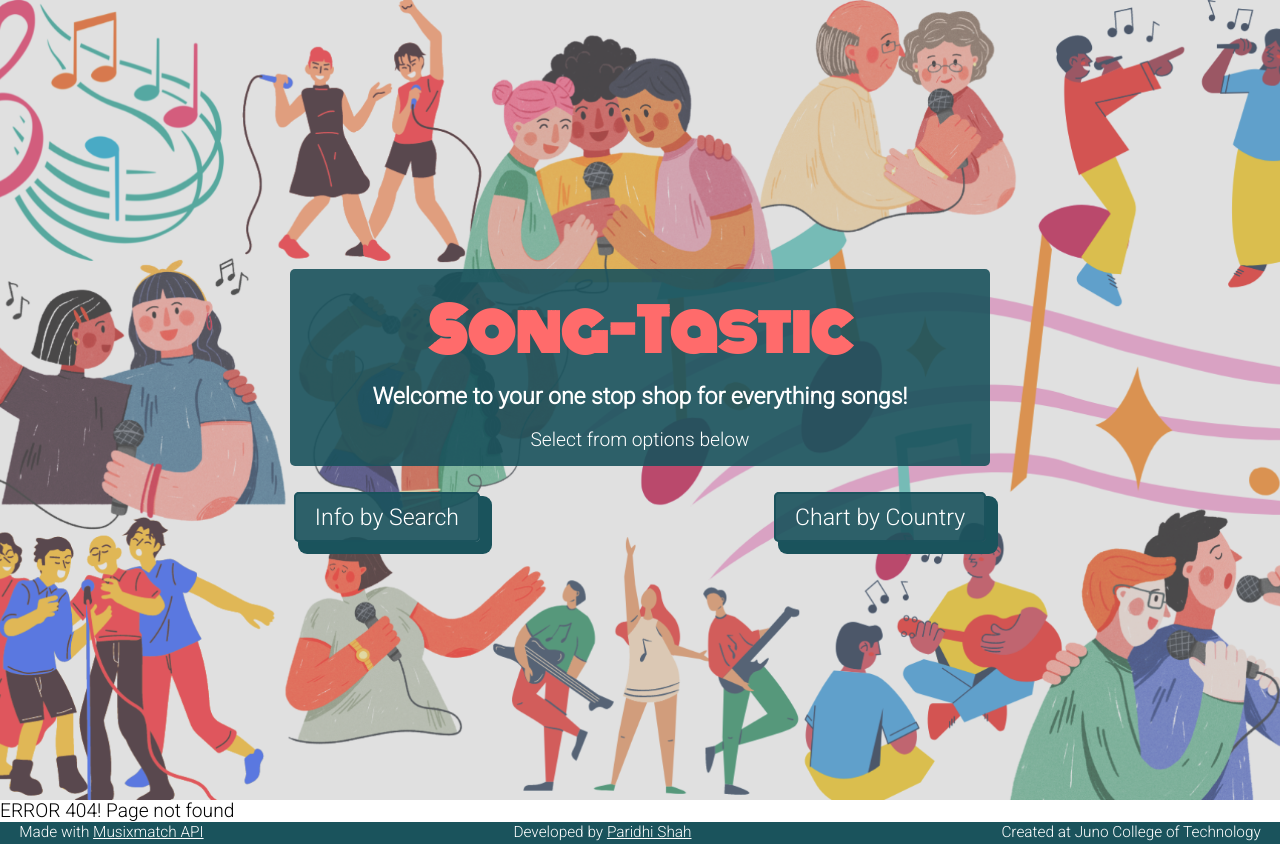
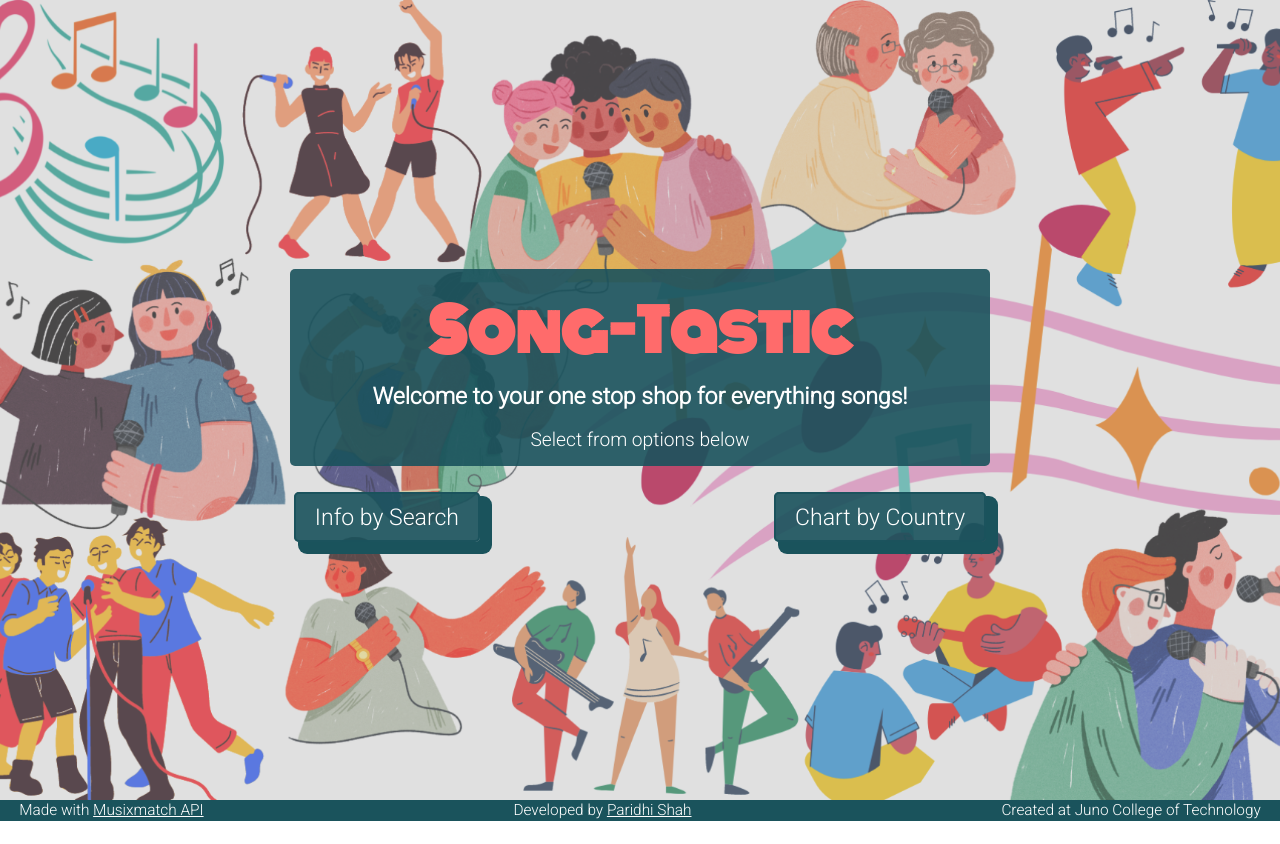
Before and after one commit to paridhishah96/projectThree, a React (Create React App) app: page / in a window 1280 px wide. After the commit the page ends 821 px from the top, so only its background shows below. Built offline with nearby package versions, Linux system fonts and the light colour scheme.

Commit message:
some more small changes and bug fixes

```diff
--- a/src/components/Chart.js
+++ b/src/components/Chart.js
@@ -6,7 +6,7 @@ import ChartResult from "./ChartResult";
 
 // calls api once user selects a country from the options provided
 const Chart = function () {
-    const apiKey = "f2173fa361a5723207fc6a1fa4c6af56";
+    const apiKey = "f1fc157fc587725a2aa64311ce48541f";
     const apiUrl = "https://quiet-ridge-74718.herokuapp.com/http://api.musixmatch.com/ws/1.1/chart.tracks.get";
 
     const [ userChoice, setUserChoice ] = useState("placeholder");
--- a/src/components/ErrorPage.js
+++ b/src/components/ErrorPage.js
@@ -1,9 +1,9 @@
-const ErrorPage = () => {
-    return (
-        <div>
-            <p>ERROR 404! Page not found</p>
-        </div>
-    )
-}
+// const ErrorPage = () => {
+//     return (
+//         <div>
+//             <p>ERROR 404! Page not found</p>
+//         </div>
+//     )
+// }
 
-export default ErrorPage;
+// export default ErrorPage;
--- a/src/components/LandingPage.js
+++ b/src/components/LandingPage.js
@@ -1,7 +1,6 @@
 import { Routes, Route } from 'react-router-dom';
 import { HashLink } from 'react-router-hash-link';
 import Chart from './Chart';
-import ErrorPage from './ErrorPage';
 import Search from './Search';
 
 const LandingPage = () => {
@@ -30,7 +29,6 @@ const LandingPage = () => {
             <Routes>
                 <Route path="/search" element={ <Search /> } />
                 <Route path="/chart" element={ <Chart /> } />
-                <Route path="*" element={ <ErrorPage /> } />
             </Routes>
         </>
     )
--- a/src/components/Search.js
+++ b/src/components/Search.js
@@ -5,7 +5,7 @@ import SearchResult from "./SearchResult";
 
 // calls api once submits their search
 const Search = function () {
-    const apiKey = "f2173fa361a5723207fc6a1fa4c6af56";
+    const apiKey = "f1fc157fc587725a2aa64311ce48541f";
     const apiUrl = "https://quiet-ridge-74718.herokuapp.com/http://api.musixmatch.com/ws/1.1/matcher.track.get";
 
     const [ userInputTitle, setUserInputTitle] = useState("");
```
